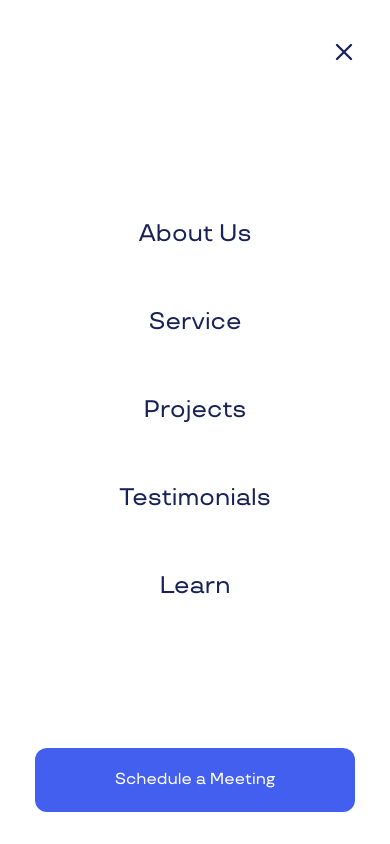
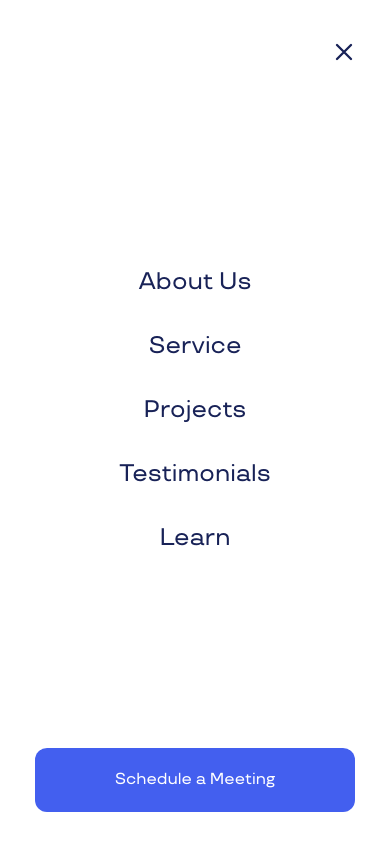
Before and after one commit to webhubmm/portfolio, a Next.js app: page / in a window 390 px wide. Both pictures are taken after a click on the button "Open menu". Shown: the top 844 px of the page. Built offline with nearby package versions, Linux system fonts and the light colour scheme; grey boxes are pictures that could not be loaded.

Commit message:
updated design

```diff
--- a/src/app/globals.css
+++ b/src/app/globals.css
@@ -585,6 +585,13 @@
     }
   }
 
+  @media (max-width: 410px) {
+    .testimonial-title {
+      padding-top: 0px;
+      transform: translateY(-8px);
+    }
+  }
+
   @keyframes testimonial-marquee {
     0% {
       transform: translateX(0);
--- a/src/components/layout/Navbar.tsx
+++ b/src/components/layout/Navbar.tsx
@@ -36,6 +36,24 @@ export default function Navbar() {
     window.addEventListener("scroll", handleScroll, { passive: true });
     return () => window.removeEventListener("scroll", handleScroll);
   }, []);
+
+  useEffect(() => {
+    const prevBodyOverflow = document.body.style.overflow;
+    const prevHtmlOverflow = document.documentElement.style.overflow;
+
+    if (isOpen) {
+      document.body.style.overflow = "hidden";
+      document.documentElement.style.overflow = "hidden";
+    } else {
+      document.body.style.overflow = prevBodyOverflow;
+      document.documentElement.style.overflow = prevHtmlOverflow;
+    }
+
+    return () => {
+      document.body.style.overflow = prevBodyOverflow;
+      document.documentElement.style.overflow = prevHtmlOverflow;
+    };
+  }, [isOpen]);
 
   return (
     <header
@@ -108,13 +126,13 @@ export default function Navbar() {
             transition={{ type: "tween", duration: 0.3, ease: "easeInOut" }}
             className="md:hidden fixed inset-y-0 left-0 w-full max-w-full min-h-screen bg-white z-40 flex flex-col pt-24 pb-8 px-6 shadow-xl"
           >
-            <nav className="flex flex-col items-center justify-center flex-1 gap-8 text-center">
+            <nav className="flex flex-col items-center justify-center flex-1 gap-4 text-center">
               {navLinks.map(({ href, label }) => (
                 <Link
                   key={href}
                   href={href}
                   onClick={() => setIsOpen(false)}
-                  className="link-nav-hover text-primary py-3 text-2xl font-medium"
+                  className="link-nav-hover text-primary py-2 text-2xl font-medium"
                 >
                   {label}
                 </Link>
--- a/src/components/sections/home/Hero.tsx
+++ b/src/components/sections/home/Hero.tsx
@@ -17,7 +17,7 @@ export default function Hero() {
           animate={{ opacity: 1, y: 0 }}
           transition={{ duration: 0.65, ease: [0.22, 1, 0.36, 1] }}
         >
-          <Link href="#about" className="btn-badge inline-flex">
+          <Link href="#testimonial" className="btn-badge inline-flex">
             <span className="flex items-center -space-x-4">
               <Image
                 src={client1}
--- a/src/components/sections/home/Service.tsx
+++ b/src/components/sections/home/Service.tsx
@@ -59,8 +59,8 @@ export default function Service() {
                 src={customSoftwareImg}
                 alt="Custom Website & Mobile Development"
                 fill
-                className="object-cover object-center"
-                sizes="100vw"
+                className="object-contain md:object-cover object-center"
+                sizes="(max-width: 768px) 100vw, 1200px"
                 priority={false}
               />
             </div>
```
